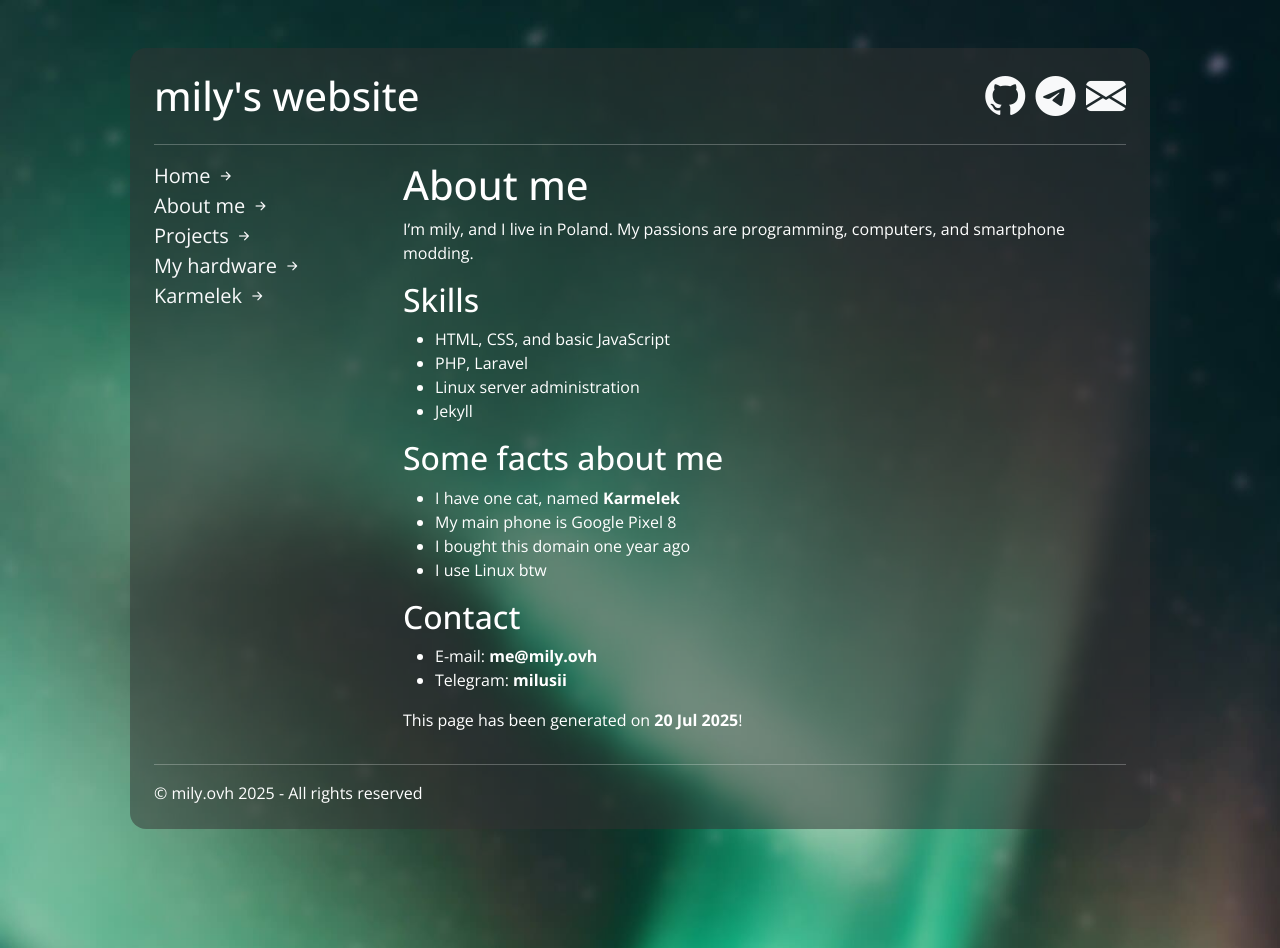
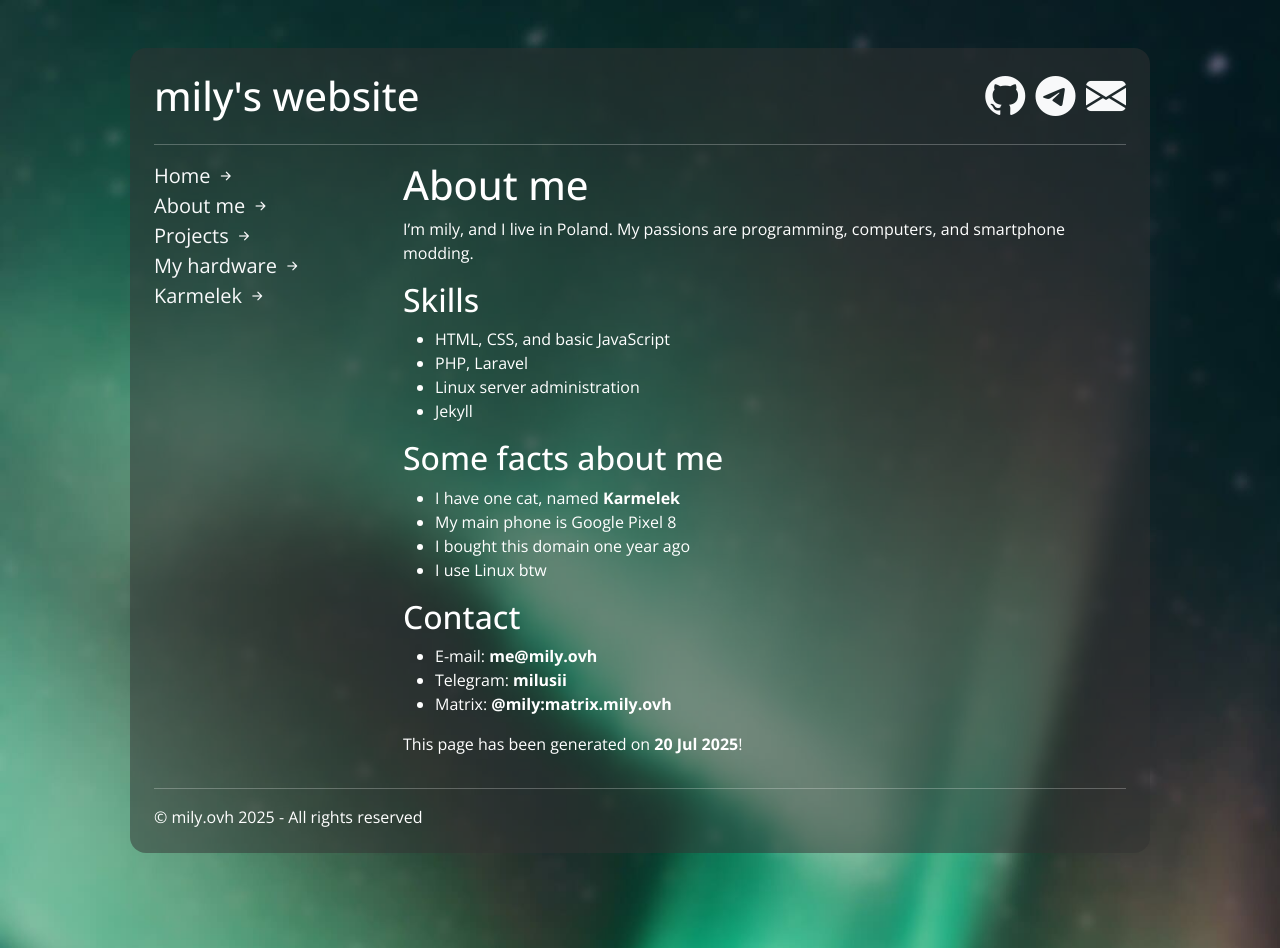
Before and after one commit to milyd/milyovh, a Jekyll site: the page built from about-me.md, in a window 1280 px wide. Built offline with Jekyll 4.4.1, drawn with Linux system fonts in a browser that asks for light colours.

Commit message:
Update "About me" page

```diff
--- a/_config.yml
+++ b/_config.yml
@@ -5,7 +5,7 @@ baseurl: ""
 url: "https://mily.ovh"
 github_username:  milyd
 telegram_username: "milusii"
-
+matrix_username: "@mily:matrix.mily.ovh"
 plugins:
   - jekyll-feed
   - jekyll-sitemap
--- a/about-me.md
+++ b/about-me.md
@@ -13,7 +13,7 @@ I'm mily, and I live in Poland. My passions are programming, computers, and smar
 * Jekyll
 
 ## Some facts about me
-* I have one cat, named [Karmelek](https://karmelekapi.mily.smallhost.pl/random)
+* I have one cat, named [Karmelek](https://karmelekapi.mily.ovh/random)
 * My main phone is Google Pixel 8
 * I bought this domain one year ago
 * I use Linux btw
@@ -21,5 +21,6 @@ I'm mily, and I live in Poland. My passions are programming, computers, and smar
 ## Contact
 * E-mail: [{{site.email}}](mailto:{{site.email}})
 * Telegram: [{{site.telegram_username}}](https://t.me/{{site.telegram_username}})
+* Matrix: [{{site.matrix_username}}](https://matrix.to/#/{{site.matrix_username}})
 
 This page has been generated on **{{ site.time | date_to_string }}**!
```
Also changed, not shown: assets/img/btn-zamow.webp (added).
